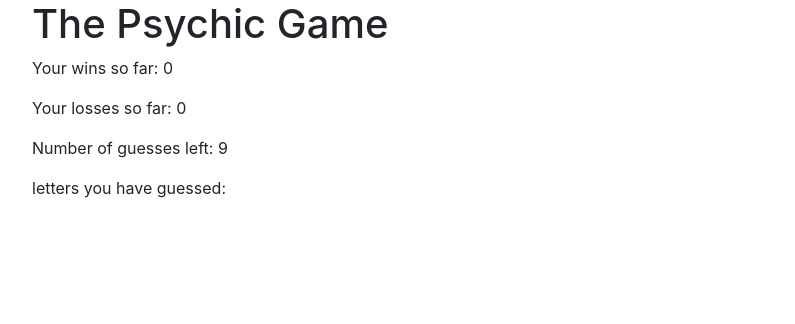
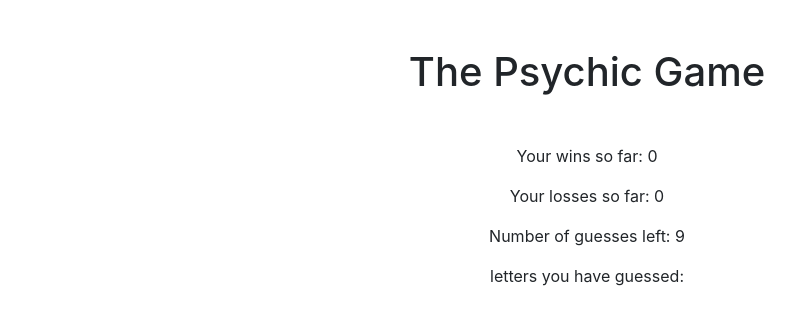
Before and after one commit to CintiaSantos/Word-Guess-Game, a plain HTML site: page index.html in a window 1280 px wide. Shown: the whole page, without its empty margins (53-848 px from the left). Drawn offline with nearby package versions, Linux system fonts and the light colour scheme.

Commit message:
fixed css

```diff
--- a/assets/javascript/game.js
+++ b/assets/javascript/game.js
@@ -37,7 +37,7 @@
                 renderDivs();
             } else {
                 if (guessesLeft < 1) {
-                    alert("You lose.  Game over");
+                    alert("GAME OVER!!! You Lose");
                     losses++;
                     guessesLeft = 9;
                     guessed = [];
--- a/index.html
+++ b/index.html
@@ -14,15 +14,15 @@
     <div class="container">
       <div class="row">
          <div class="col-md-12">
-            <h1>The Psychic Game</h1>
+            <h1 class="text-center m-5">The Psychic Game</h1>
         </div>
     </div>
       <div class="row">
         <div class="col-md-12">
-            <p id="wins"> Wins:  </p>
-            <p id="losses"> Losses:  </p>
-            <p id="guessLeft"> Guesses Left:  </p>
-            <p id="guessed">Your guesses so far: </p>
+            <p id="wins" class="text-center"> Wins:  </p>
+            <p id="losses" class="text-center"> Losses:  </p>
+            <p id="guessLeft" class="text-center"> Guesses Left:  </p>
+            <p id="guessed" class="text-center">Your guesses so far: </p>
         </div>
           </div>
       </div>
```
